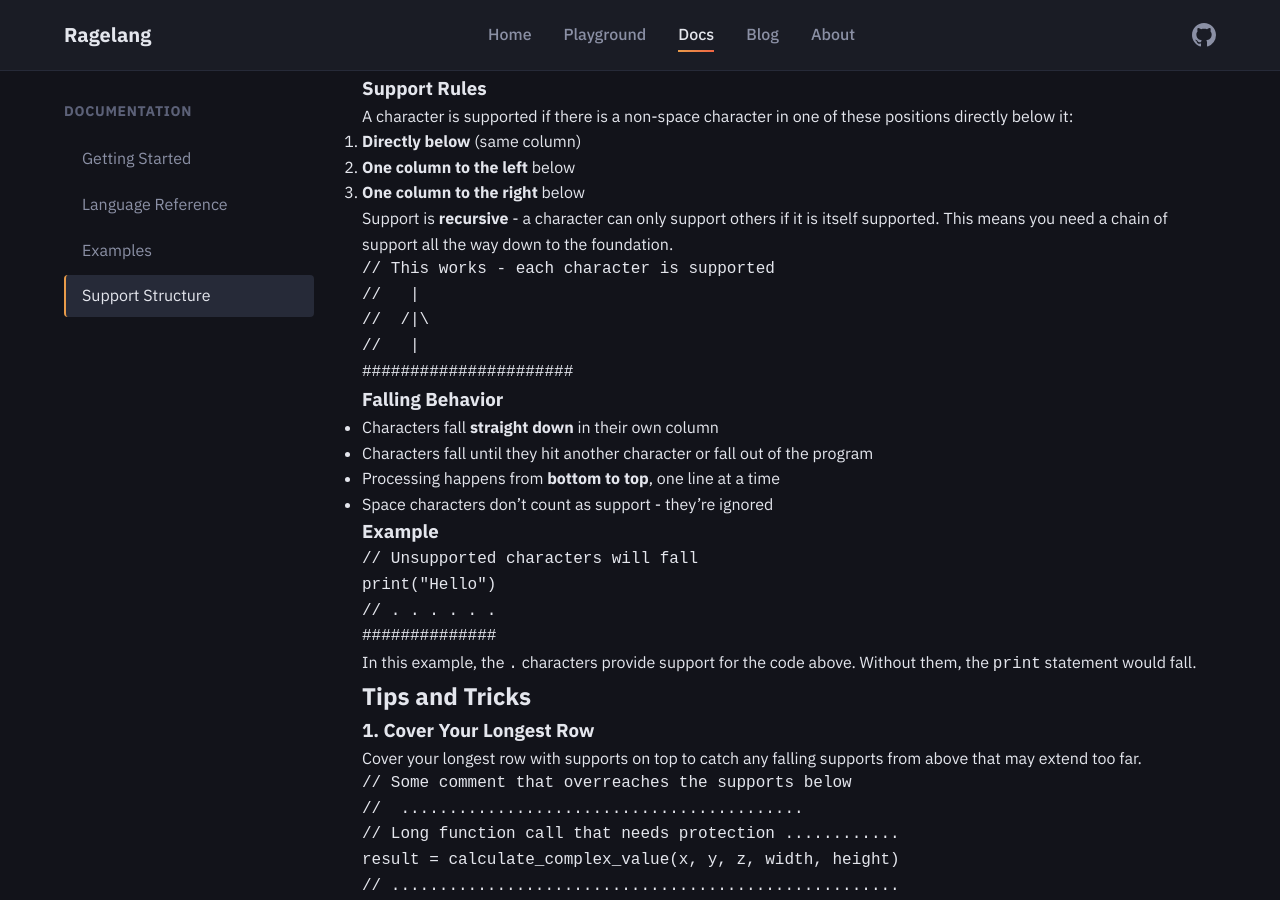
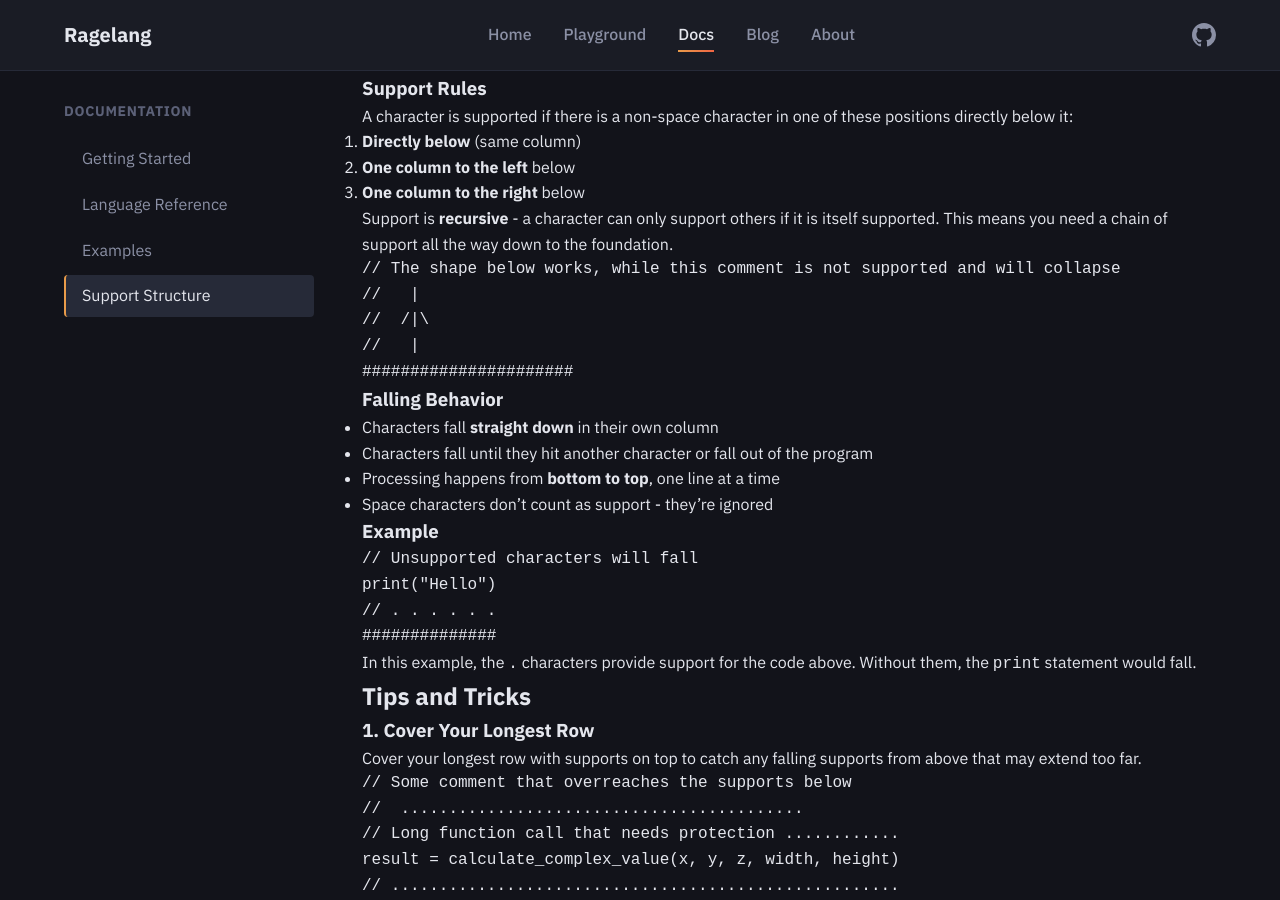
Before and after one commit to Rizato/Rizato.github.io, a Jekyll site: the page built from _docs/support-structure.md, in a window 1280 px wide and 900 px high, scrolled down 460 px. Built offline with Jekyll 4.4.1, drawn with Linux system fonts in a browser that asks for light colours.

Commit message:
Fix support example

````diff
--- a/_docs/support-structure.md
+++ b/_docs/support-structure.md
@@ -33,7 +33,7 @@ A character is supported if there is a non-space character in one of these posit
 Support is **recursive** - a character can only support others if it is itself supported. This means you need a chain of support all the way down to the foundation.
 
 ```rage
-// This works - each character is supported
+// The shape below works, while this comment is not supported and will collapse
 //   |
 //  /|\
 //   |
````
